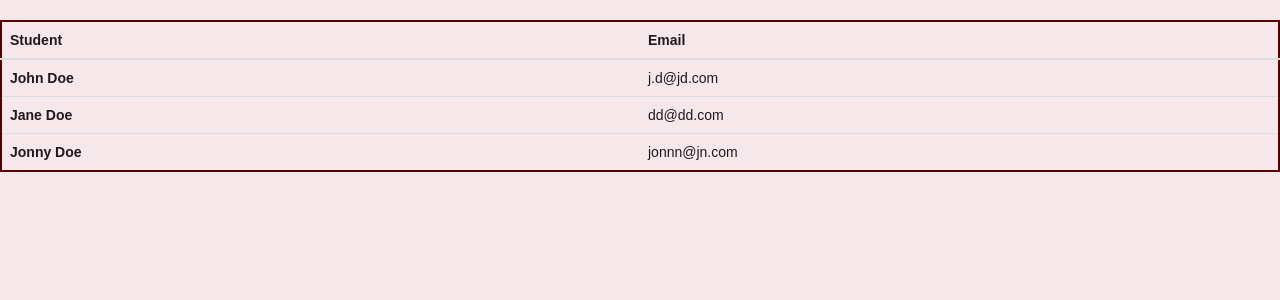
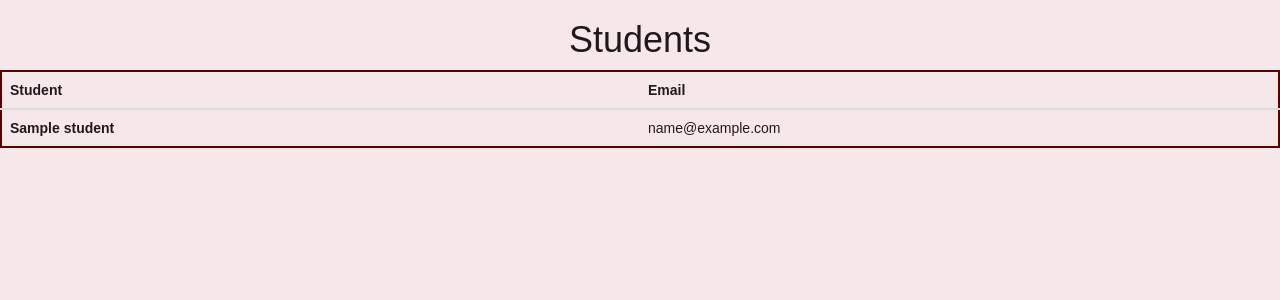
Before and after one commit to anyakeller/rocket-sammies, a Flask app: page /class/1 in a window 1280 px wide. Shown: the part 52-352 px from the top of the page. Run offline with Flask 2, Linux system fonts and the light colour scheme; the visitor is signed in with stand-in values (Sample User, id 1); a database or web service that is not in the repository returns one stand-in record (values such as "Sample title"); some libraries are stand-ins or nearby versions.

Commit message:
Add jinja to oneclass.html

```diff
--- a/app.py
+++ b/app.py
@@ -46,7 +46,7 @@ def classview(cid=None):
     if len(classes) != 1:
         abort(404)
     klass = classes[0]
-    students = [utils.students.getStudent(**{"Student ID": id}) for id in klass["students"]]
+    students = [utils.students.getStudent(**{"Student ID": id})[0] for id in klass["students"]]
     assigs = utils.assignments.get_assignments(cid=cid)
     return render_template("oneclass.html",
         klass=klass,
--- a/templates/oneclass.html
+++ b/templates/oneclass.html
@@ -2,6 +2,7 @@
 {% block title %}My Gradebook{% endblock %}
 {% block content %}
 <center>
+    <h1>Students</h1>
     <table class="table table-inverse">
         <thead>
             <tr>
@@ -10,21 +11,14 @@
             </tr>
         </thead>
         <tbody>
+            {% for student in students %}
             <tr>
-      <th scope="row">John Doe</th>
-      <td>j.d@jd.com</td>
+                <th scope="row">{{ student["Student Name"] }}</th>
+                <td>{{ student["Student Email"] }}</td>
             </tr>
-    <tr>
-      <th scope="row">Jane Doe</th>
-      <td>dd@dd.com</td>
-    </tr>
-    <tr>
-      <th scope="row">Jonny Doe</th>
-      <td>jonnn@jn.com</td>
-    </tr>
+            {% endfor %}
         </tbody>
     </table>
 </center>
 
-
 {% endblock %}
```
Lines whose indentation alone changed are shown as unchanged.
